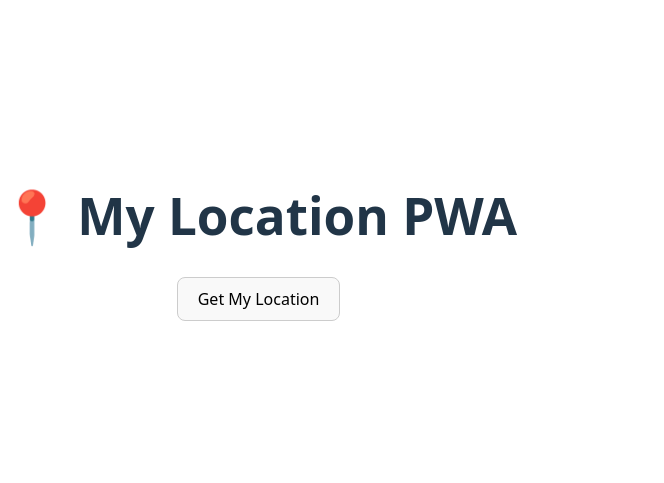
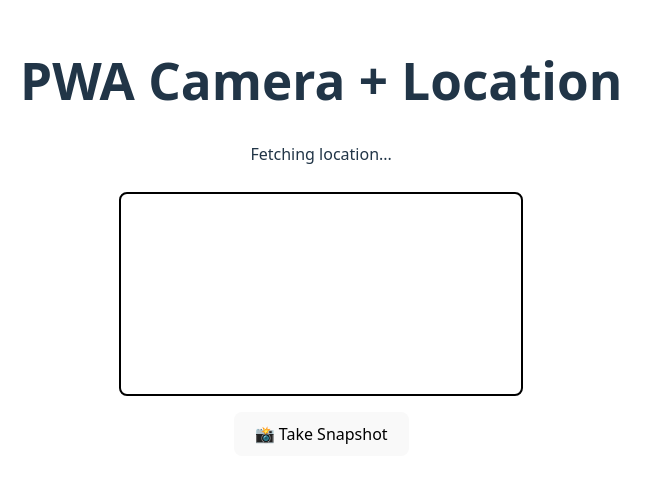
Before and after one commit to indranilsahahl/pwa-test, a React (Vite) app: page / in a window 1280 px wide. Shown: the part 163-646 px from the top of the page, without its empty margins (0-664 px from the left). Built offline with nearby package versions, Linux system fonts and the light colour scheme; no server answers.

Commit message:
Location updated + Camera

```diff
--- a/src/App.jsx
+++ b/src/App.jsx
@@ -1,54 +1,129 @@
-import { useState } from "react";
+import React, { useEffect, useRef, useState } from "react";
 
-export default function App() {
-  const [location, setLocation] = useState(null);
-  const [error, setError] = useState(null);
+function App() {
+  const videoRef = useRef(null);
+  const canvasRef = useRef(null);
+  const [error, setError] = useState("");
+  const [location, setLocation] = useState({ lat: null, lon: null });
+  const [snapshot, setSnapshot] = useState(null);
 
-  const getLocation = () => {
-    if (!navigator.geolocation) {
-      setError("Geolocation is not supported by your browser.");
-      return;
+  // Start camera
+  useEffect(() => {
+    const startCamera = async () => {
+      try {
+        const stream = await navigator.mediaDevices.getUserMedia({
+          video: { facingMode: "user" },
+          audio: false
+        });
+        if (videoRef.current) {
+          videoRef.current.srcObject = stream;
         }
+      } catch (err) {
+        console.error("Camera error:", err);
+        setError("Camera access denied or unavailable.");
+      }
+    };
+    startCamera();
+  }, []);
 
+  // Get location
+  useEffect(() => {
+    if ("geolocation" in navigator) {
       navigator.geolocation.getCurrentPosition(
-      (position) => {
+        (pos) => {
           setLocation({
-          lat: position.coords.latitude,
-          lon: position.coords.longitude,
+            lat: pos.coords.latitude,
+            lon: pos.coords.longitude
           });
-        setError(null);
         },
         (err) => {
-        setError(`Error: ${err.message}`);
-        setLocation(null);
+          console.error("Location error:", err);
+          setError("Unable to retrieve location.");
         }
       );
+    } else {
+      setError("Geolocation not supported.");
+    }
+  }, []);
+
+  // Capture snapshot
+  const takeSnapshot = () => {
+    if (videoRef.current && canvasRef.current) {
+      const canvas = canvasRef.current;
+      const context = canvas.getContext("2d");
+      canvas.width = videoRef.current.videoWidth;
+      canvas.height = videoRef.current.videoHeight;
+      context.drawImage(videoRef.current, 0, 0);
+      setSnapshot(canvas.toDataURL("image/png")); // save as base64
+    }
   };
 
   return (
-    <div style={{ textAlign: "center", marginTop: "2rem" }}>
-      <h1>📍 My Location PWA</h1>
+    <div style={{ textAlign: "center", padding: "20px" }}>
+      <h1>PWA Camera + Location</h1>
+
+      {/* Error */}
+      {error && <p style={{ color: "red" }}>{error}</p>}
+
+      {/* Show location */}
+      {location.lat && location.lon ? (
+        <p>
+          <strong>Latitude:</strong> {location.lat} <br />
+          <strong>Longitude:</strong> {location.lon}
+        </p>
+      ) : (
+        <p>Fetching location...</p>
+      )}
+
+      {/* Camera */}
+      <video
+        ref={videoRef}
+        autoPlay
+        playsInline
+        style={{
+          width: "100%",
+          maxWidth: "400px",
+          border: "2px solid black",
+          borderRadius: "8px",
+          marginTop: "10px"
+        }}
+      />
+
+      {/* Take snapshot button */}
+      <div>
         <button
-        onClick={getLocation}
+          onClick={takeSnapshot}
           style={{
+            marginTop: "10px",
             padding: "10px 20px",
             fontSize: "16px",
-          cursor: "pointer",
-          borderRadius: "8px",
-          border: "1px solid #ccc",
+            cursor: "pointer"
           }}
         >
-        Get My Location
+          📸 Take Snapshot
         </button>
+      </div>
 
-      {location && (
-        <p>
-          Latitude: {location.lat} <br />
-          Longitude: {location.lon}
-        </p>
+      {/* Hidden canvas for drawing */}
+      <canvas ref={canvasRef} style={{ display: "none" }}></canvas>
+
+      {/* Show snapshot */}
+      {snapshot && (
+        <div style={{ marginTop: "10px" }}>
+          <h3>Captured Snapshot</h3>
+          <img
+            src={snapshot}
+            alt="Snapshot"
+            style={{
+              maxWidth: "100%",
+              border: "2px solid black",
+              borderRadius: "8px"
+            }}
+          />
+        </div>
       )}
-
-      {error && <p style={{ color: "red" }}>{error}</p>}
     </div>
   );
 }
+
+export default App;
```
Lines whose indentation alone changed are shown as unchanged.
